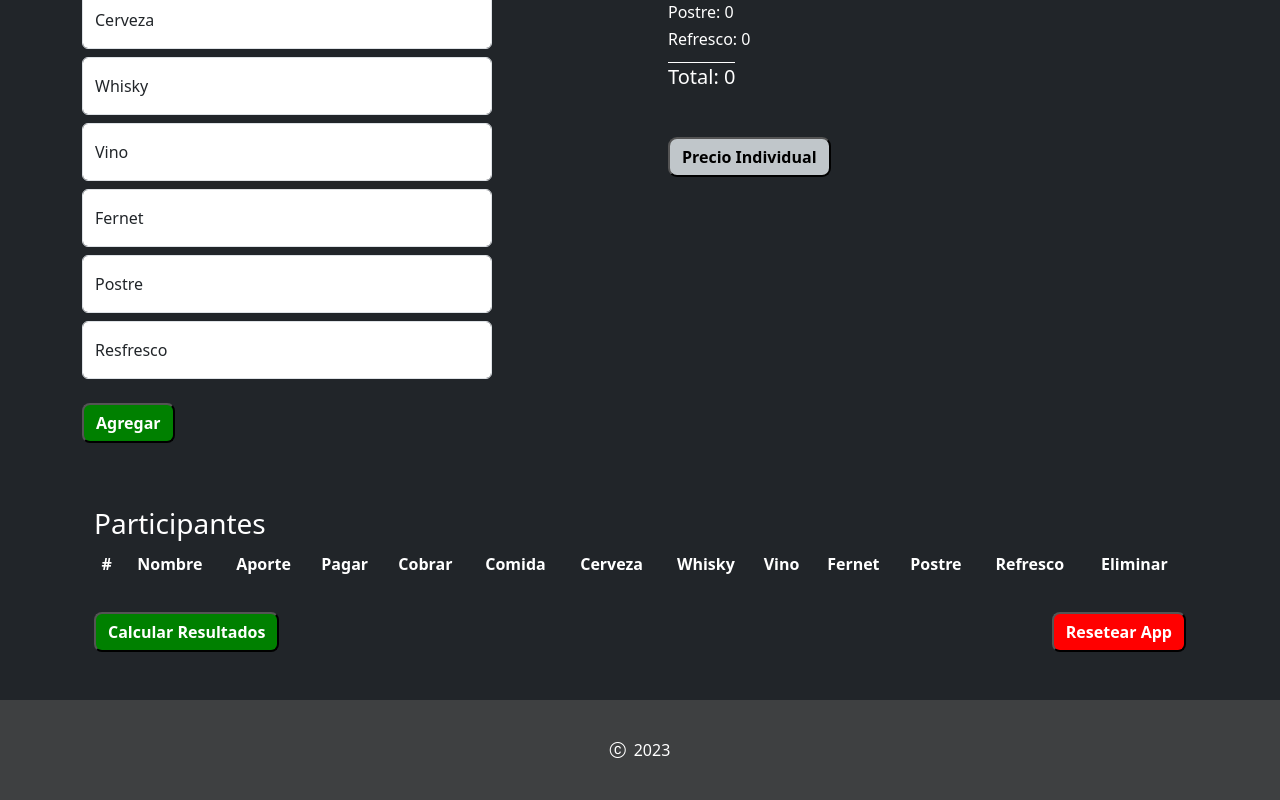
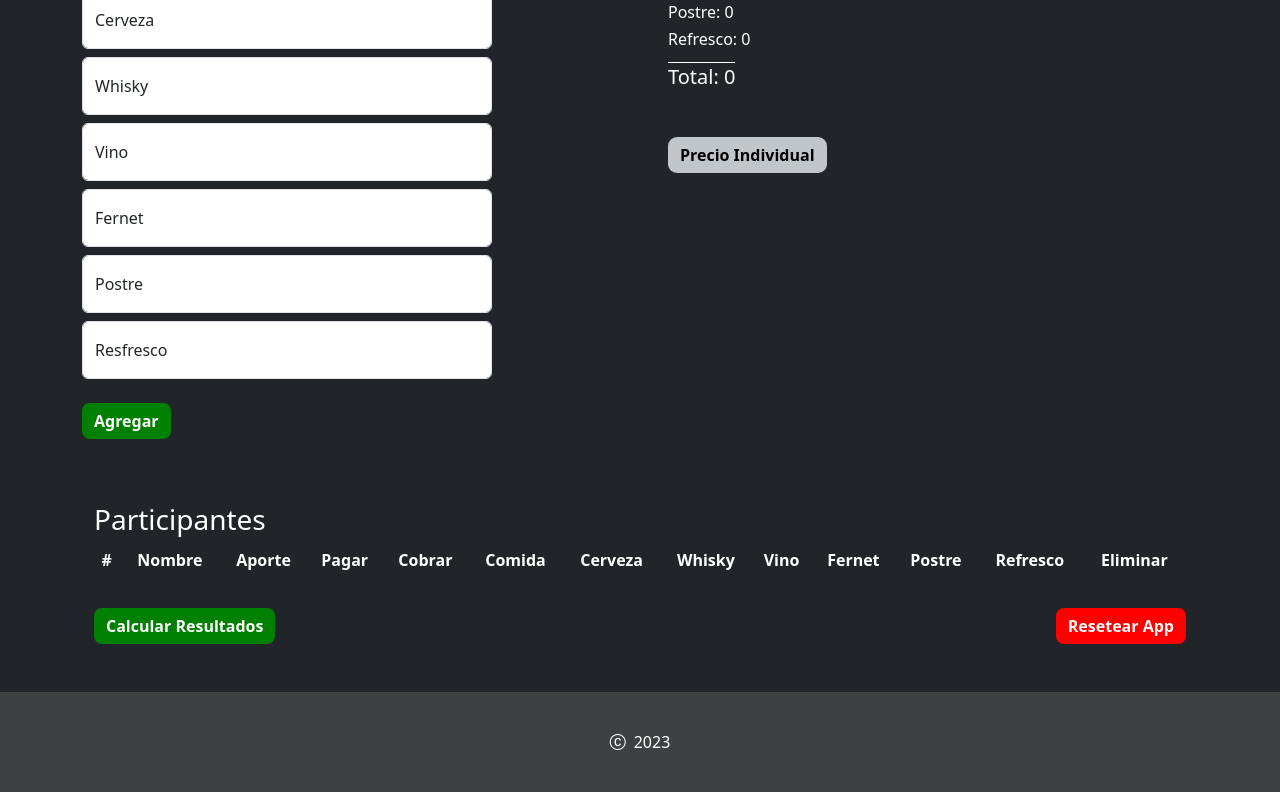
Before and after one commit to GabrielLaborda/Grill-Split, a React (Vite) app: page / in a window 1280 px wide. Shown: the part 343-1143 px from the top of the page. Built offline with nearby package versions, Linux system fonts and the light colour scheme.

Commit message:
Buttons Border Fix

```diff
--- a/src/App.jsx
+++ b/src/App.jsx
@@ -70,7 +70,6 @@ function App() {
         };
     });
     setGuests(guestsUpdate);
-    console.log(guests)
   };
 
   const handleSubmit = (guestData) => {
@@ -123,7 +122,6 @@ function App() {
     };
     // Actualizar el estado de los participantes
     setGuests([...guests, guest]);
-    console.log(guests)
   };
 
   const handleDelete = (id) => {
--- a/src/components/IndividualAmount.css
+++ b/src/components/IndividualAmount.css
@@ -11,4 +11,5 @@
   font-weight: 600;
   padding: 6px 12px 6px 12px;
   border-radius: 9px;
+  border: none;
 }
--- a/src/components/guestForm.css
+++ b/src/components/guestForm.css
@@ -4,4 +4,5 @@
   font-weight: 600;
   padding: 6px 12px 6px 12px;
   border-radius: 8px;
+  border: none;
 }
--- a/src/components/tableGuests.css
+++ b/src/components/tableGuests.css
@@ -19,6 +19,7 @@ th {
   font-weight: 600;
   padding: 6px 12px 6px 12px;
   border-radius: 8px;
+  border: none;
 }
 .btnEliminar {
   color: white;
@@ -26,6 +27,7 @@ th {
   font-weight: 900;
   background-color: #ff0000;
   border-radius: 5px;
+  border: none;
 }
 
 .toastPosition {
@@ -41,6 +43,7 @@ th {
   font-weight: 600;
   padding: 6px 12px 6px 12px;
   border-radius: 8px;
+  border: none;
 }
 .btnConfirmarTostify {
   color: white;
@@ -48,6 +51,7 @@ th {
   font-weight: 600;
   padding: 6px 12px 6px 12px;
   border-radius: 8px;
+  border: none;
 }
 .btnReloadPage {
   background-color: #ff0000;
@@ -55,6 +59,7 @@ th {
   font-weight: 600;
   padding: 6px 12px 6px 12px;
   border-radius: 8px;
+  border: none;
 }
 .sticky-column {
   position: sticky;
```
